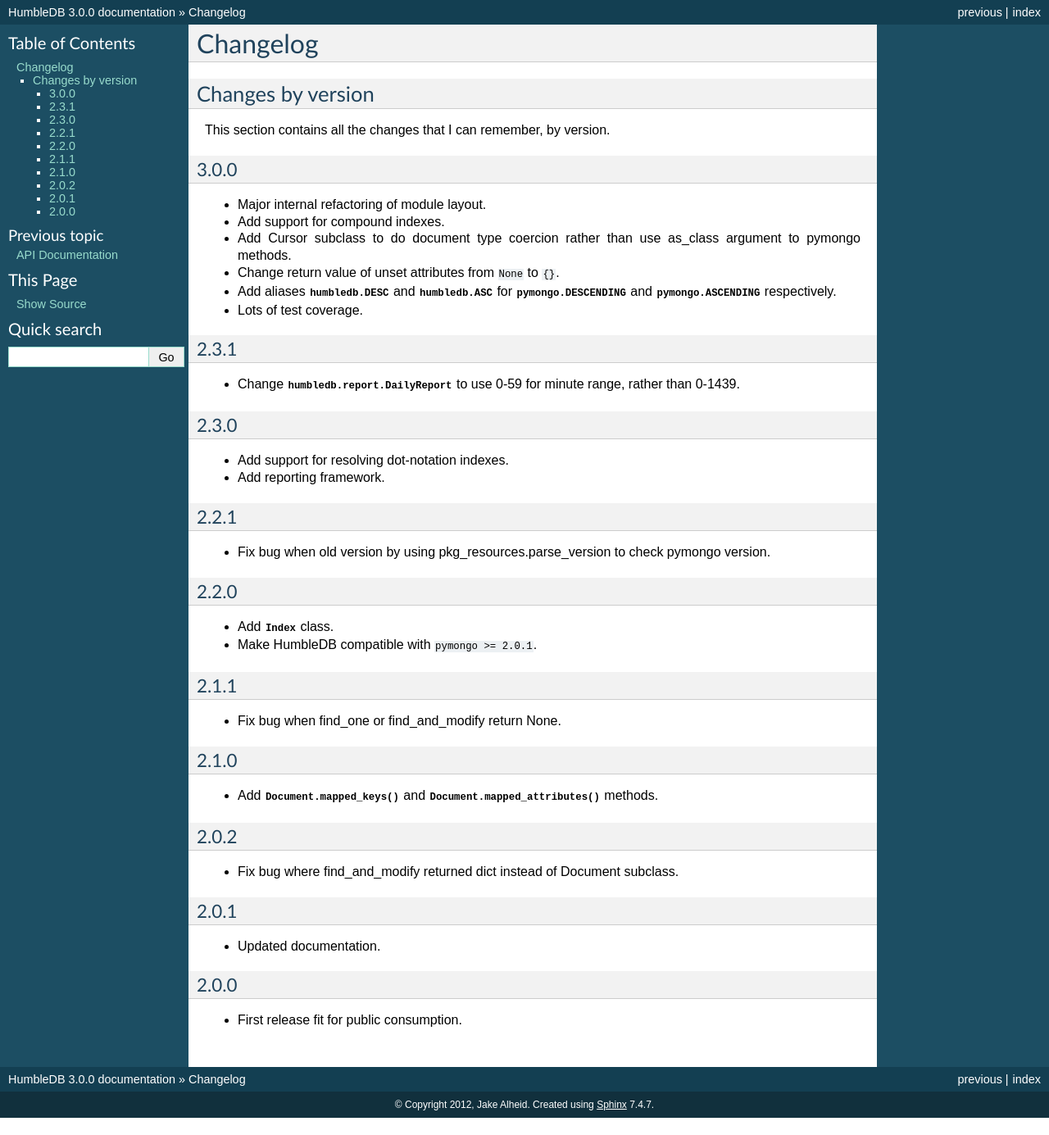
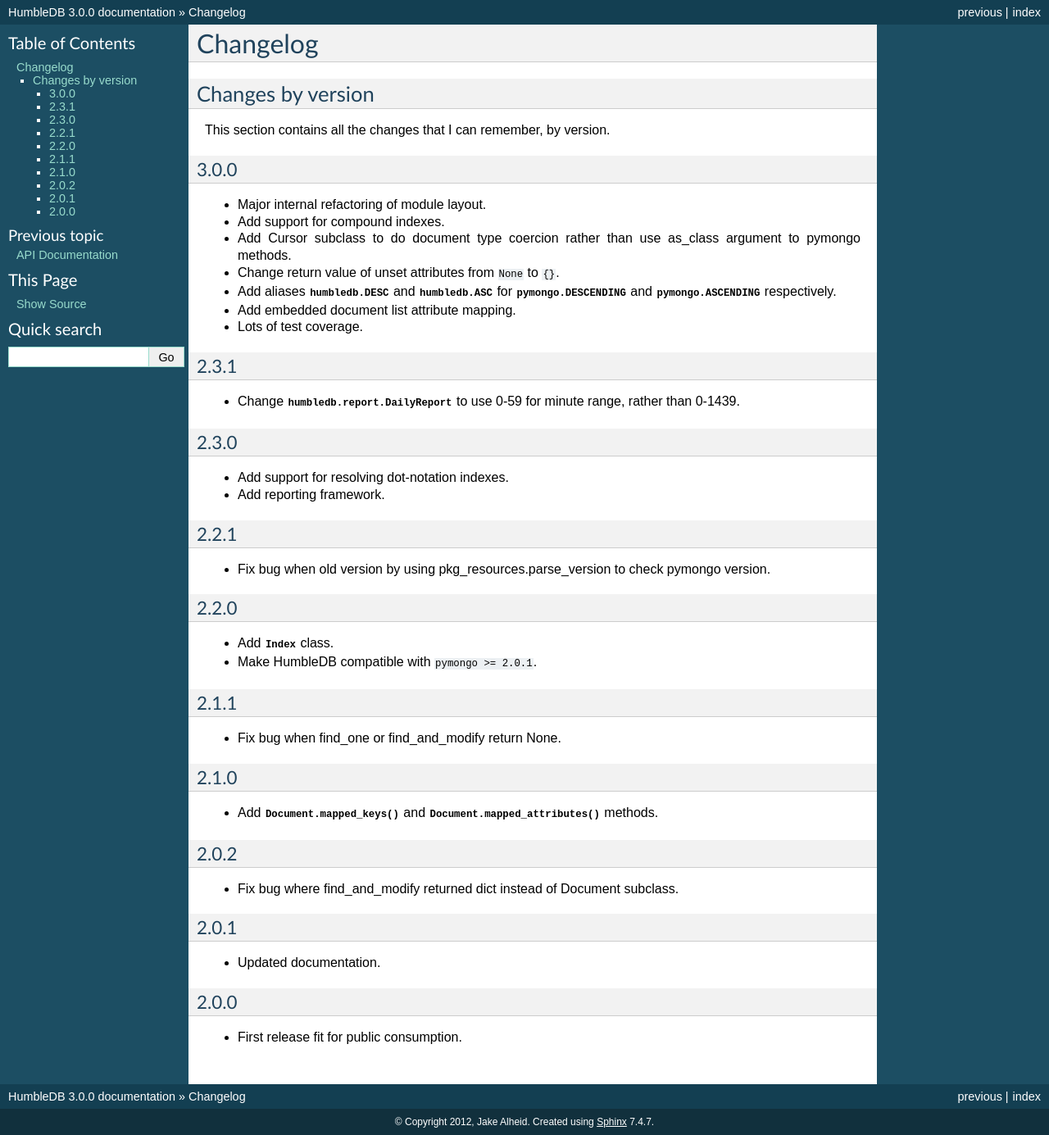
Before and after one commit to shakefu/humbledb, a Sphinx documentation site: the page built from docs/changes.rst, in a window 1280 px wide. Shown: the whole page at 82% size. Built offline with Sphinx 7.4.7, drawn with Linux system fonts in a browser that asks for light colours; before the commit the page ends 1364 px from its top, so only the background shows below that.

Commit message:
Update changelog.

```diff
--- a/docs/changes.rst
+++ b/docs/changes.rst
@@ -16,6 +16,7 @@
 - Change return value of unset attributes from ``None`` to ``{}``.
 - Add aliases :attr:`humbledb.DESC` and :attr:`humbledb.ASC` for
   :attr:`pymongo.DESCENDING` and :attr:`pymongo.ASCENDING` respectively.
+- Add embedded document list attribute mapping.
 - Lots of test coverage.
 
 2.3.1
```
